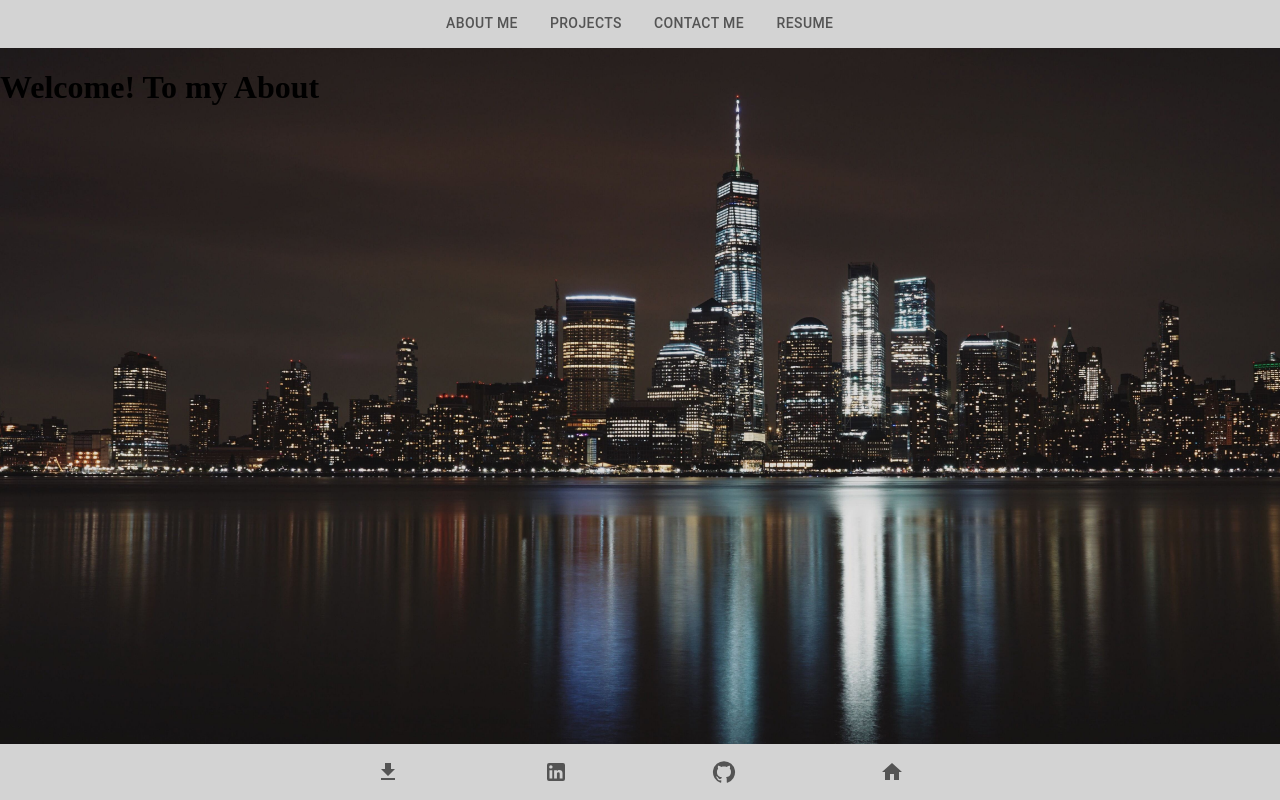
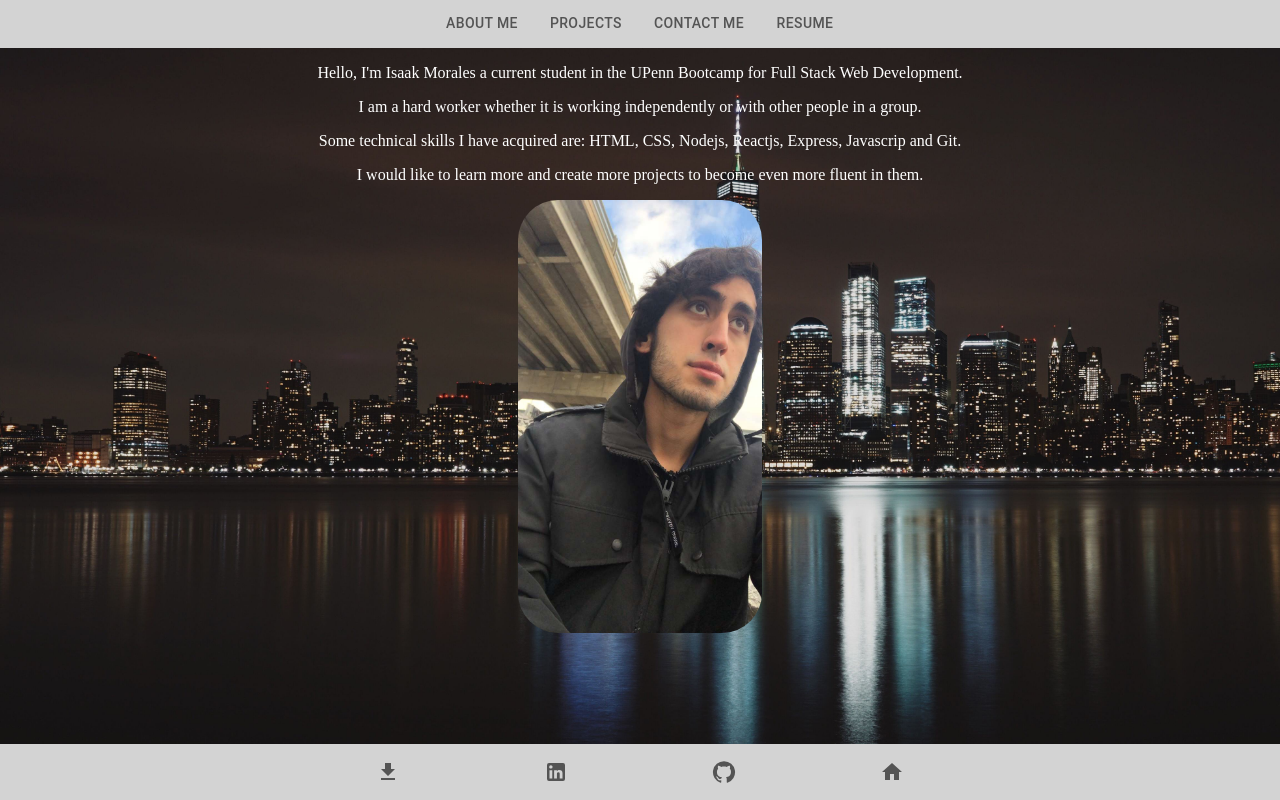
Before and after one commit to CallMeIce/isaak-react-portfolio, a React (Create React App) app: page /About in a window 1280 px wide. Built offline with nearby package versions, Linux system fonts and the light colour scheme.

Commit message:
Added my pic and added a little about me

```diff
--- a/src/components/About.js
+++ b/src/components/About.js
@@ -1,7 +1,30 @@
 import React from 'react'
+import Me from '../images/picture-of-me.JPG'
+
+const styles = {
+  aboutStyle: {
+    justifyContent: 'center',
+    color: 'white',
+    textAlign: 'center'
+  },
+  imageStyle: {
+    width: '19%',
+    borderRadius: 40,
+  }
+
+
+
+};
+
 
 export default function About() {
   return (
-    <div> <h1>Welcome! To my About</h1></div>
+    <div style={styles.aboutStyle}>
+    <p>Hello, I'm Isaak Morales a current student in the UPenn Bootcamp for Full Stack Web Development.</p>
+    <p>I am a hard worker whether it is working independently or with other people in a group.</p>
+    <p>Some technical skills I have acquired are: HTML, CSS, Nodejs, Reactjs, Express, Javascrip and Git.</p>
+    <p>I would like to learn more and create more projects to become even more fluent in them.</p>
+    <img style={styles.imageStyle} src={Me} alt='Me' />
+    </div>
   )
 }
```
